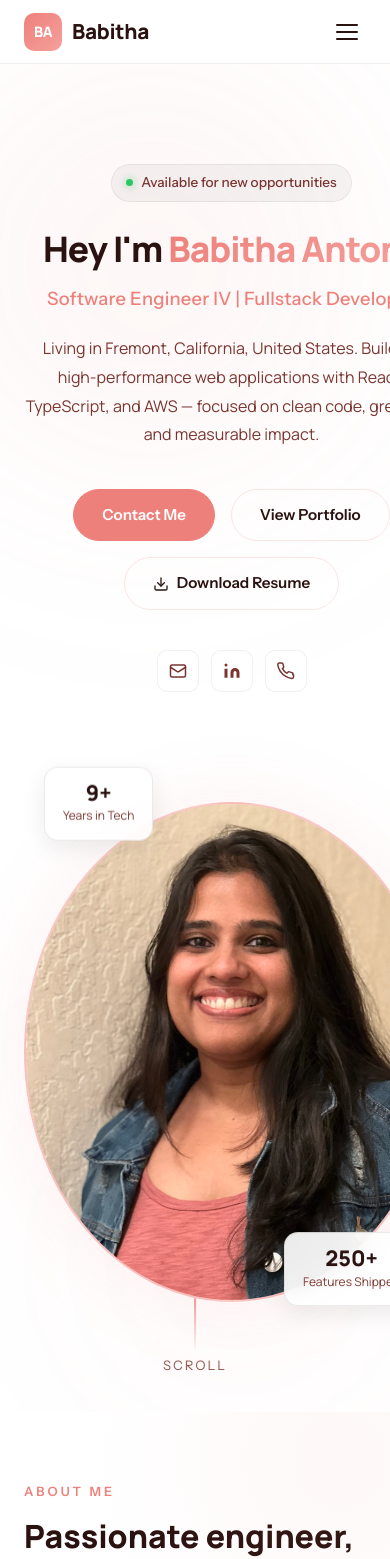
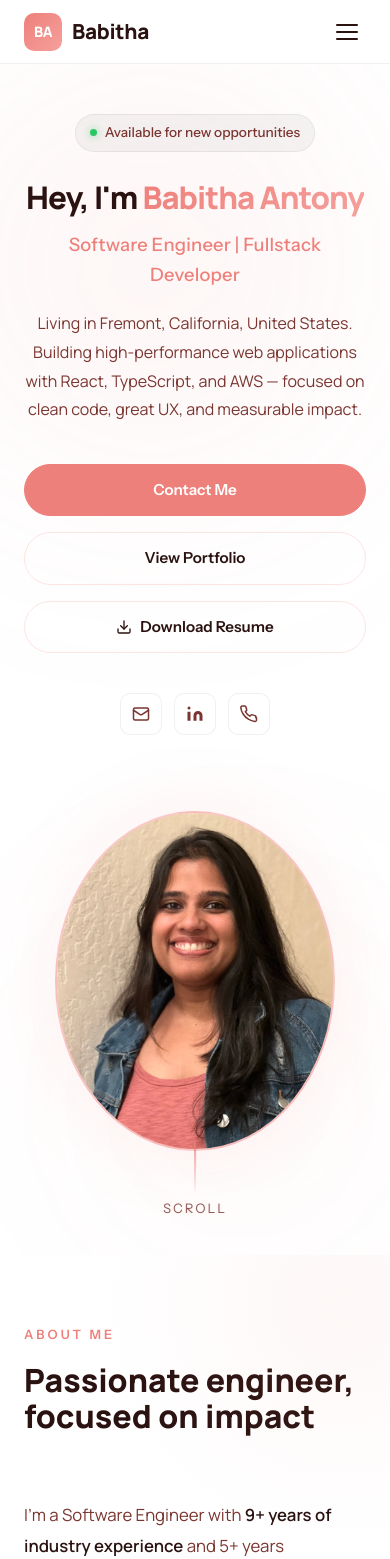
Before and after one commit to babithaantony/my-portfolio, a React (Vite) app: page / in a window 390 px wide. Shown: the top 1559 px of the page. Built offline with nearby package versions, Linux system fonts and the light colour scheme.

Commit message:
update mobile view and content

```diff
--- a/src/components/Hero.css
+++ b/src/components/Hero.css
@@ -376,7 +376,15 @@
   }
 
   .hero-visual {
-    min-height: 380px;
+    min-height: auto;
+    height: auto;
+    padding: 16px 0 24px;
+  }
+
+  .avatar-wrap {
+    width: min(415px, calc(100vw - 80px));
+    height: auto;
+    aspect-ratio: 415 / 500;
   }
 
   .stat-float-1 {
@@ -400,19 +408,37 @@
 }
 
 @media (max-width: 480px) {
-  .hero {
-    padding: 100px 0 60px;
-  }
-
   .hero-heading {
-    font-size: 2.2rem;
+    font-size: clamp(1.8rem, 8vw, 2.2rem);
   }
 
   .hero-visual {
-    min-height: 300px;
+    min-height: auto;
+    height: auto;
+    padding: 16px 0 24px;
+  }
+
+  .avatar-wrap {
+    width: min(280px, 78vw);
+    height: min(340px, 94vw);
   }
 
   .avatar-initials {
     font-size: 3rem;
   }
+
+  .stat-float-1,
+  .stat-float-2 {
+    display: none;
+  }
+
+  .hero-actions {
+    flex-direction: column;
+    align-items: center;
+  }
+
+  .hero-actions .btn {
+    width: 100%;
+    justify-content: center;
+  }
 }
--- a/src/components/Hero.jsx
+++ b/src/components/Hero.jsx
@@ -18,7 +18,7 @@ export default function Hero() {
           </div>
 
           <h1 className="hero-heading">
-            Hey I&apos;m <span className="hero-name">{personal.name}</span>
+            Hey, I&apos;m <span className="hero-name">{personal.name}</span>
           </h1>
 
           <p className="hero-role">{personal.title}</p>
--- a/src/components/Skills.jsx
+++ b/src/components/Skills.jsx
@@ -2,22 +2,54 @@ import { portfolioData } from "../data/portfolioData";
 import "./Skills.css";
 
 const skillIcons = {
-  React: "⚛️", TypeScript: "🔷", "JavaScript (ES6+)": "🟨",
-  Redux: "🔴", "Context API": "🔗", Hooks: "🪝",
-  HTML5: "🌐", CSS3: "🎨", SCSS: "💅", MUI: "🎯",
-  "Responsive Design": "📱", "Accessibility (ARIA)": "♿",
+  React: "⚛️",
+  TypeScript: "🔷",
+  "JavaScript (ES6+)": "🟨",
+  Redux: "🔴",
+  "Context API": "🔗",
+  Hooks: "🪝",
+  HTML5: "🌐",
+  CSS3: "🎨",
+  SCSS: "💅",
+  MUI: "🎯",
+  "Responsive Design": "📱",
+  "Accessibility (ARIA)": "♿",
   "Performance Optimization": "⚡",
-  "Node.js": "🟢", "REST APIs": "🔌", "AWS Lambda": "λ",
-  "API Gateway": "🚪", "AWS Cognito": "🔐", "AWS SQS": "📨",
-  "Serverless Architecture": "☁️", Microservices: "🧩",
-  MySQL: "🐬", DynamoDB: "📦", NoSQL: "🗄️", "Relational Databases": "🔢",
-  "Git / GitHub": "🐙", "GitHub Actions": "⚙️", "GitHub CI/CD": "🔄",
-  Jest: "🃏", Webpack: "📦", ESLint: "✅", Docker: "🐳",
-  "AWS CloudWatch": "👁️", Figma: "🎨", Jira: "📋", NPM: "📦",
-  Postman: "📮", "Developer Tools": "🛠️",
-  Agile: "🔁", Scrum: "📌", "Test-Driven Development": "🧪",
-  "Component Architecture": "🏗️", "A/B Testing": "🔬",
-  PHP: "🐘", CakePHP: "🎂", jQuery: "💎", Apache: "🦁", cPanel: "🖥️",
+  "Node.js": "🟢",
+  "REST APIs": "🔌",
+  "AWS Lambda": "λ",
+  "API Gateway": "🚪",
+  "AWS Cognito": "🔐",
+  "AWS SQS": "📨",
+  "Serverless Architecture": "☁️",
+  Microservices: "🧩",
+  MySQL: "🐬",
+  DynamoDB: "📦",
+  NoSQL: "🗄️",
+  "Relational Databases": "🔢",
+  "Git / GitHub": "🐙",
+  "GitHub Actions": "⚙️",
+  "GitHub CI/CD": "🔄",
+  Jest: "🃏",
+  Webpack: "📦",
+  ESLint: "✅",
+  Docker: "🐳",
+  "AWS CloudWatch": "👁️",
+  Figma: "🎨",
+  Jira: "📋",
+  NPM: "📦",
+  Postman: "📮",
+  "Developer Tools": "🛠️",
+  Agile: "🔁",
+  Scrum: "📌",
+  "Test-Driven Development": "🧪",
+  "Component Architecture": "🏗️",
+  "A/B Testing": "🔬",
+  PHP: "🐘",
+  CakePHP: "🎂",
+  jQuery: "💎",
+  Apache: "🦁",
+  cPanel: "🖥️",
 };
 
 export default function Skills() {
@@ -30,12 +62,25 @@ export default function Skills() {
     { title: "Tools & DevOps", icon: "🛠️", skills: skills.tools },
     { title: "Methodologies", icon: "🔁", skills: skills.methodologies },
     { title: "Web Technologies", icon: "🌐", skills: skills.legacy },
+    { title: "Soft Skills", icon: "🤝", skills: skills.softSkills },
   ];
 
   const specializations = [
-    { icon: "⚡", title: "Performance", desc: "Code splitting, lazy loading, Core Web Vitals" },
-    { icon: "♿", title: "Accessibility", desc: "WCAG 2.1, ARIA, inclusive design" },
-    { icon: "🏗️", title: "Architecture", desc: "Scalable, maintainable component systems" },
+    {
+      icon: "⚡",
+      title: "Performance",
+      desc: "Code splitting, Bundling, Lazy loading, Core Web Vitals",
+    },
+    {
+      icon: "♿",
+      title: "Accessibility",
+      desc: "WCAG 2.1, ARIA, inclusive design",
+    },
+    {
+      icon: "🏗️",
+      title: "Architecture",
+      desc: "Scalable, maintainable component systems",
+    },
     { icon: "🔧", title: "Full Stack", desc: "End-to-end from database to UI" },
   ];
 
@@ -59,7 +104,11 @@ export default function Skills() {
               <div className="skill-tags">
                 {cat.skills.map((skill) => (
                   <span key={skill} className="skill-tag">
-                    {skillIcons[skill] && <span className="skill-tag-icon">{skillIcons[skill]}</span>}
+                    {skillIcons[skill] && (
+                      <span className="skill-tag-icon">
+                        {skillIcons[skill]}
+                      </span>
+                    )}
                     {skill}
                   </span>
                 ))}
--- a/src/components/Testimonials.css
+++ b/src/components/Testimonials.css
@@ -213,6 +213,8 @@
 }
 
 .t-stat-source {
+  display: flex;
+  gap: 0.25rem;
   font-size: 0.85rem;
   color: var(--accent);
   font-weight: 600;
--- a/src/data/portfolioData.js
+++ b/src/data/portfolioData.js
@@ -1,7 +1,7 @@
 export const portfolioData = {
   personal: {
     name: "Babitha Antony",
-    title: "Software Engineer IV | Fullstack Developer",
+    title: "Software Engineer | Fullstack Developer",
     location: "Fremont, California, United States",
     email: "babithaantony@gmail.com",
     phone: "+1 (510) 497-0104",
@@ -69,14 +69,16 @@ export const portfolioData = {
       "JavaScript (ES6+)",
       "Redux",
       "Context API",
-      "Hooks",
+      "React Hooks",
       "HTML5",
       "CSS3",
       "SCSS",
+      "CSS Modules",
       "MUI",
       "Responsive Design",
       "Accessibility (ARIA)",
       "Performance Optimization",
+      "Virtual DOM & Reconciliation",
     ],
     backend: [
       "Node.js",
@@ -87,6 +89,7 @@ export const portfolioData = {
       "AWS SQS",
       "Serverless Architecture",
       "Microservices",
+      "Fastify",
     ],
     tools: [
       "Git / GitHub",
@@ -110,6 +113,12 @@ export const portfolioData = {
       "Test-Driven Development",
       "Component Architecture",
       "A/B Testing",
+    ],
+    softSkills: [
+      "Problem-Solving & Critical Thinking",
+      "Communication & Teamwork",
+      "Adaptability & Willingness to Learn",
+      "Attention to Detail",
     ],
     databases: ["MySQL", "DynamoDB", "NoSQL", "Relational Databases"],
     legacy: ["PHP", "CakePHP", "jQuery", "Apache", "cPanel"],
@@ -207,7 +216,7 @@ export const portfolioData = {
     averageRating: 4.9,
     totalReviews: 77,
     positiveRating: "99-100%",
-    source: "PeoplePerHour",
+    source: "PeoplePerHour.com",
   },
 
   professionalRecommendations: [
@@ -223,6 +232,16 @@ export const portfolioData = {
     },
     {
       id: 2,
+      name: "Marcelo Soria",
+      title: "AWS Certified Solutions Architect",
+      company: "Purple",
+      relationship: "Colleague",
+      date: "January 16, 2026",
+      text: "Having worked alongside many engineers in complex software architectures, I can say that finding someone who balances technical depth with a genuine passion for the craft is rare. What stands out most is not just her ability to navigate both the frontend and backend with ease, but the contagious energy she brings to a sprint. She is incredibly easy to work with, fostering a collaborative environment even during the most demanding phases of a project. She is a professional who never settles for 'just getting it done.' She is always willing to learn, staying ahead of industry trends and consistently applying best practices to ensure the scalability and maintainability of the code. I recommend her 100% for any engineering team.",
+      highlight: "Collaborative & Passionate",
+    },
+    {
+      id: 3,
       name: "Isabella Thomaz",
       title: "Principal Software Engineer",
       company: "Purple",
@@ -230,16 +249,6 @@ export const portfolioData = {
       date: "January 30, 2026",
       text: "Babitha is one of the best engineers I've ever had the honor of working with. Her passion for software development shows in the way she approaches every challenge—she isn't afraid to dig deep into complex technical solutions across the entire stack. From backend architecture to front-end execution, she consistently delivers high-quality results and handles technical complexity with total confidence. She is exactly the kind of developer you want leading a project.",
       highlight: "Full Stack Mastery",
-    },
-    {
-      id: 3,
-      name: "Marcelo Soria",
-      title: "AWS Certified Solutions Architect",
-      company: "Purple",
-      relationship: "Colleague",
-      date: "January 16, 2026",
-      text: "Having worked alongside many engineers in complex software architectures, I can say that finding someone who balances technical depth with a genuine passion for the craft is rare. What stands out most is not just her ability to navigate both the frontend and backend with ease, but the contagious energy she brings to a sprint. She is incredibly easy to work with, fostering a collaborative environment even during the most demanding phases of a project. She is a professional who never settles for 'just getting it done.' She is always willing to learn, staying ahead of industry trends and consistently applying best practices to ensure the scalability and maintainability of the code. I recommend her 100% for any engineering team.",
-      highlight: "Collaborative & Passionate",
     },
     {
       id: 4,
--- a/src/styles/globals.css
+++ b/src/styles/globals.css
@@ -16,6 +16,7 @@ body {
   color: var(--text-primary);
   line-height: 1.6;
   -webkit-font-smoothing: antialiased;
+  overflow-x: hidden;
 }
 
 a {
```
